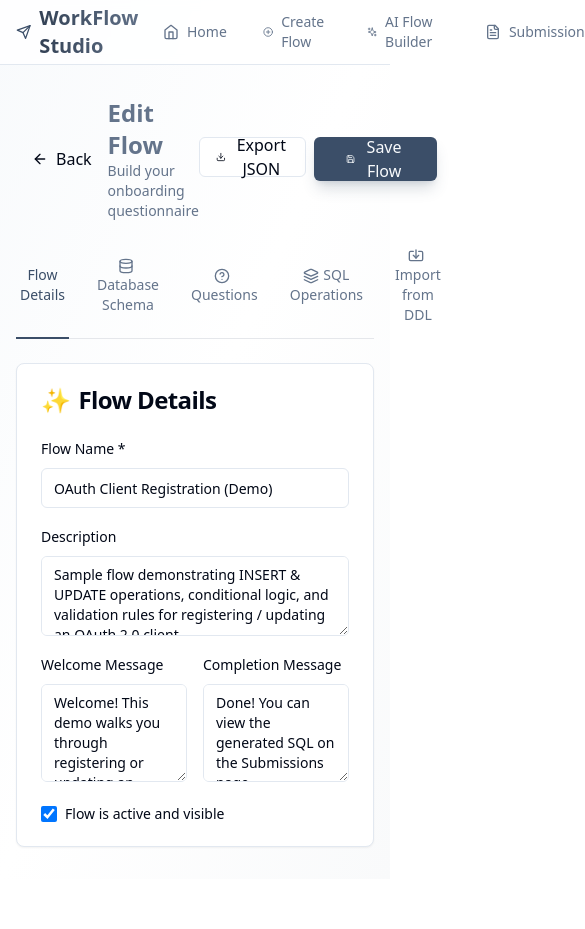
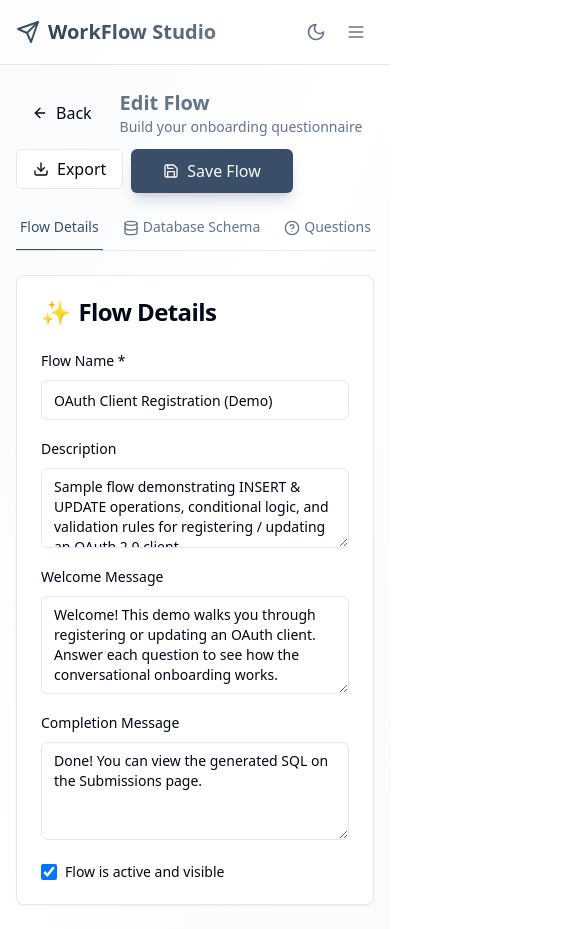
Before and after one commit to uhaseeb85/ConversationalAgent, a React (Vite) app: page /flows/00000000demo0000oauth0client0reg/edit in a window 390 px wide. Shown: the top 929 px of the page, 585 px wide, since content can reach past the window. Before the commit the page ends 879 px from the top, so only its background shows below. Built offline with nearby package versions, Linux system fonts and the light colour scheme.

Commit message:
feat: improve responsive design and layout adjustments across multiple pages

```diff
--- a/src/components/Layout.tsx
+++ b/src/components/Layout.tsx
@@ -1,11 +1,13 @@
+import { useState } from 'react'
 import { Link, useLocation, Outlet } from 'react-router-dom'
 import { cn } from '@/lib/utils'
-import { Home, FileText, Settings, PlusCircle, Sparkles, Moon, Sun, Send } from 'lucide-react'
+import { Home, FileText, Settings, PlusCircle, Sparkles, Moon, Sun, Send, Menu, X } from 'lucide-react'
 import { useTheme } from '@/contexts/ThemeContext'
 
 export function Layout() {
   const location = useLocation()
   const { theme, toggleTheme } = useTheme()
+  const [mobileOpen, setMobileOpen] = useState(false)
 
   const isActive = (path: string) => {
     if (path === '/') return location.pathname === '/'
@@ -25,14 +27,15 @@ export function Layout() {
       <nav className="border-b bg-white/80 dark:bg-gray-900/80 backdrop-blur-sm sticky top-0 z-50">
         <div className="container mx-auto px-4">
           <div className="flex h-16 items-center justify-between">
-            <Link to="/" className="flex items-center space-x-2">
+            <Link to="/" className="flex items-center space-x-2 shrink-0">
               <Send className="h-6 w-6 text-primary" />
               <span className="text-xl font-bold bg-gradient-to-r from-slate-700 to-slate-500 dark:from-slate-300 dark:to-slate-400 bg-clip-text text-transparent">
                 WorkFlow Studio
               </span>
             </Link>
 
-            <div className="flex items-center space-x-1">
+            {/* Desktop nav */}
+            <div className="hidden md:flex items-center space-x-1">
               {navItems.map((item) => {
                 const Icon = item.icon
                 return (
@@ -40,7 +43,7 @@ export function Layout() {
                     key={item.path}
                     to={item.path}
                     className={cn(
-                      'flex items-center space-x-2 px-4 py-2 rounded-md text-sm font-medium transition-colors',
+                      'flex items-center space-x-2 px-3 py-2 rounded-md text-sm font-medium transition-colors',
                       isActive(item.path)
                         ? 'bg-primary text-primary-foreground'
                         : 'text-muted-foreground hover:text-foreground hover:bg-accent'
@@ -58,18 +61,58 @@ export function Layout() {
                 className="flex items-center justify-center w-9 h-9 rounded-md text-muted-foreground hover:text-foreground hover:bg-accent transition-colors"
                 aria-label="Toggle theme"
               >
-                {theme === 'dark' ? (
-                  <Sun className="h-5 w-5" />
-                ) : (
-                  <Moon className="h-5 w-5" />
-                )}
+                {theme === 'dark' ? <Sun className="h-5 w-5" /> : <Moon className="h-5 w-5" />}
+              </button>
+            </div>
+
+            {/* Mobile right side: theme toggle + hamburger */}
+            <div className="flex md:hidden items-center gap-1">
+              <button
+                onClick={toggleTheme}
+                className="flex items-center justify-center w-9 h-9 rounded-md text-muted-foreground hover:text-foreground hover:bg-accent transition-colors"
+                aria-label="Toggle theme"
+              >
+                {theme === 'dark' ? <Sun className="h-5 w-5" /> : <Moon className="h-5 w-5" />}
+              </button>
+              <button
+                onClick={() => setMobileOpen((v) => !v)}
+                className="flex items-center justify-center w-9 h-9 rounded-md text-muted-foreground hover:text-foreground hover:bg-accent transition-colors"
+                aria-label="Toggle menu"
+                aria-expanded={mobileOpen}
+              >
+                {mobileOpen ? <X className="h-5 w-5" /> : <Menu className="h-5 w-5" />}
               </button>
             </div>
           </div>
         </div>
+
+        {/* Mobile menu */}
+        {mobileOpen && (
+          <div className="md:hidden border-t bg-white/95 dark:bg-gray-900/95 backdrop-blur-sm px-4 py-3 space-y-1">
+            {navItems.map((item) => {
+              const Icon = item.icon
+              return (
+                <Link
+                  key={item.path}
+                  to={item.path}
+                  onClick={() => setMobileOpen(false)}
+                  className={cn(
+                    'flex items-center gap-3 px-3 py-2.5 rounded-md text-sm font-medium transition-colors',
+                    isActive(item.path)
+                      ? 'bg-primary text-primary-foreground'
+                      : 'text-muted-foreground hover:text-foreground hover:bg-accent'
+                  )}
+                >
+                  <Icon className="h-4 w-4" />
+                  {item.label}
+                </Link>
+              )
+            })}
+          </div>
+        )}
       </nav>
 
-      <main className="container mx-auto px-4 py-8"><Outlet /></main>
+      <main className="container mx-auto px-4 py-6 sm:py-8"><Outlet /></main>
     </div>
   )
 }
--- a/src/pages/FlowBuilderPage.tsx
+++ b/src/pages/FlowBuilderPage.tsx
@@ -133,21 +133,24 @@ export function FlowBuilderPage() {
 
   return (
     <div className="max-w-6xl mx-auto">
-      <div className="mb-6 flex items-center justify-between">
+      <div className="mb-6 flex flex-col sm:flex-row sm:items-center sm:justify-between gap-3">
+        <div className="flex items-center gap-3">
           <Button variant="ghost" onClick={() => navigate('/')}>
             <ArrowLeft className="h-4 w-4 mr-2" />
             Back
           </Button>
           <div>
-          <h1 className="text-2xl font-bold text-muted-foreground">
+            <h1 className="text-xl sm:text-2xl font-bold text-muted-foreground">
               {id ? 'Edit Flow' : 'Create Flow'}
             </h1>
             <p className="text-sm text-muted-foreground">Build your onboarding questionnaire</p>
           </div>
+        </div>
         <div className="flex gap-2">
           <Button variant="outline" onClick={handleExportFlow}>
             <Download className="h-4 w-4 mr-2" />
-            Export JSON
+            <span className="hidden sm:inline">Export JSON</span>
+            <span className="sm:hidden">Export</span>
           </Button>
           <Button onClick={handleSave} size="lg" className="shadow-lg shadow-primary/20">
             <Save className="h-4 w-4 mr-2" />
@@ -157,8 +160,8 @@ export function FlowBuilderPage() {
       </div>
 
       {/* Tabs */}
-      <div className="border-b border-gray-200 mb-6">
-        <nav className="-mb-px flex space-x-6">
+      <div className="border-b border-gray-200 mb-6 overflow-x-auto">
+        <nav className="-mb-px flex space-x-4 min-w-max">
           <button
             onClick={() => setActiveTab('details')}
             className={`pb-3 px-1 border-b-2 font-medium text-sm transition-colors ${
@@ -248,7 +251,7 @@ export function FlowBuilderPage() {
                   />
                 </div>
 
-                <div className="grid grid-cols-2 gap-4">
+                <div className="grid grid-cols-1 sm:grid-cols-2 gap-4">
                   <div className="space-y-2">
                     <Label htmlFor="welcomeMessage">Welcome Message</Label>
                     <Textarea
@@ -369,7 +372,7 @@ export function FlowBuilderPage() {
                     </Button>
                   </div>
 
-                  <div className="grid grid-cols-3 gap-4">
+                  <div className="grid grid-cols-1 sm:grid-cols-3 gap-4">
                     <div className="space-y-1">
                       <Label className="text-xs">Operation Type</Label>
                       <Select
@@ -416,7 +419,7 @@ export function FlowBuilderPage() {
                     <div className="space-y-2">
                       <Label className="text-xs font-semibold">Column Mappings</Label>
                       {op.columnMappings.map((cm, cmIdx) => (
-                        <div key={cmIdx} className="grid grid-cols-3 gap-2 items-end">
+                        <div key={cmIdx} className="grid grid-cols-1 sm:grid-cols-3 gap-2 sm:items-end">
                           <div className="space-y-1">
                             <Label className="text-xs">Question</Label>
                             <Select
@@ -489,7 +492,7 @@ export function FlowBuilderPage() {
                     <div className="space-y-2">
                       <Label className="text-xs font-semibold">WHERE Conditions</Label>
                       {op.conditions.map((cond, cIdx) => (
-                        <div key={cond.id ?? cIdx} className="grid grid-cols-5 gap-2 items-end">
+                        <div key={cond.id ?? cIdx} className="grid grid-cols-2 sm:grid-cols-5 gap-2 sm:items-end">
                           <div className="space-y-1">
                             <Label className="text-xs">Column</Label>
                             <Input
@@ -636,7 +639,7 @@ export function FlowBuilderPage() {
                       )}
                     </div>
                     {(op.runConditions ?? []).map((rc, rcIdx) => (
-                      <div key={rc.id ?? rcIdx} className="grid grid-cols-4 gap-2 items-end">
+                      <div key={rc.id ?? rcIdx} className="grid grid-cols-2 sm:grid-cols-4 gap-2 sm:items-end">
                         <div className="space-y-1">
                           <Label className="text-xs">Question</Label>
                           <Select
--- a/src/pages/SubmissionsPage.tsx
+++ b/src/pages/SubmissionsPage.tsx
@@ -89,9 +89,9 @@ export function SubmissionsPage() {
 
   return (
     <div className="max-w-7xl mx-auto">
-      <div className="mb-8 flex items-start justify-between">
+      <div className="mb-8 flex flex-col sm:flex-row sm:items-start sm:justify-between gap-4">
         <div>
-          <h1 className="text-4xl font-bold mb-2 bg-gradient-to-r from-slate-700 to-slate-500 dark:from-slate-300 dark:to-slate-400 bg-clip-text text-transparent">
+          <h1 className="text-3xl sm:text-4xl font-bold mb-2 bg-gradient-to-r from-slate-700 to-slate-500 dark:from-slate-300 dark:to-slate-400 bg-clip-text text-transparent">
             Submissions
           </h1>
           <p className="text-muted-foreground">
@@ -106,7 +106,7 @@ export function SubmissionsPage() {
         )}
       </div>
 
-      <div className="mb-6 flex space-x-2">
+      <div className="mb-6 flex flex-wrap gap-2">
         <Button
           variant={filter === 'all' ? 'default' : 'outline'}
           onClick={() => setFilter('all')}
```
Also changed, not shown: src/pages/HomePage.tsx (+5 -5 lines), src/pages/OnboardPage.tsx (+11 -11 lines). Lines whose indentation alone changed are shown as unchanged.
